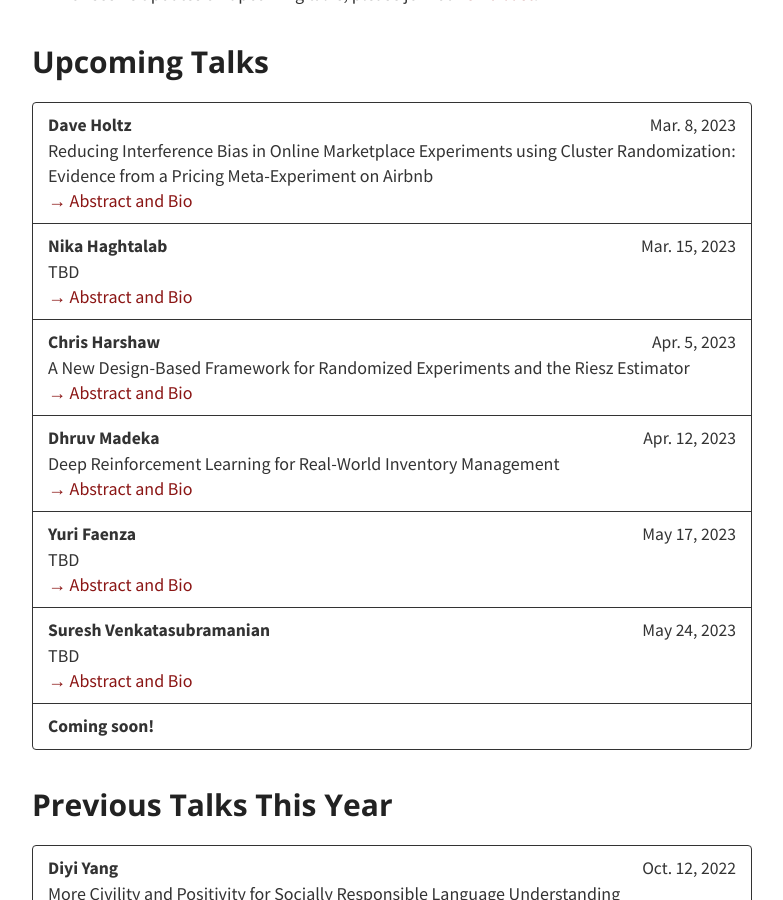
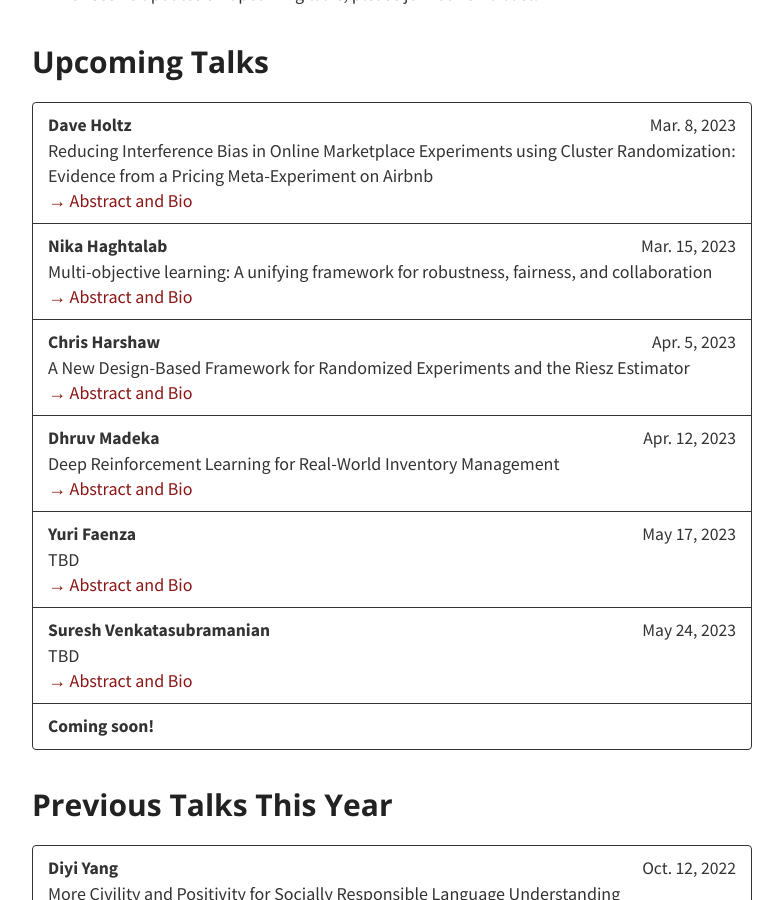
Before and after one commit to stanford-rain-seminar/stanford-rain-seminar.github.io, a Jekyll site: the page built from index.md, in a window 1280 px wide and 900 px high, scrolled down 418 px. Shown: the whole window, without its empty margins (248-1031 px from the left). Built offline with Jekyll 4.4.1, drawn with Linux system fonts in a browser that asks for light colours; nearby versions of some CDN libraries; our own code applies the rules of GitHub Pages for plain Markdown files.

Commit message:
update Nika's talk

```diff
--- a/_data/talks.yml
+++ b/_data/talks.yml
@@ -7,9 +7,9 @@
       bio: "David Holtz is an assistant professor in the Management of Organizations (MORS) and Entrepreneurship and Innovation groups at the Haas School of Business. He earned his PhD at the MIT Sloan School of Management, in the Information Technology (IT) group. He also holds an MA in Physics and Astronomy from Johns Hopkins University, and a BA in Physics from Princeton University. Holtz studies the design of online marketplaces and platforms using large-scale online field experiments and novel digital trace data. His research agenda focuses on online trust and reputation system design, the business and societal impacts of personalized recommendations, and the design and analysis of field experiments in online marketplaces. His work has appeared in a number of journals and conferences, including The Proceedings of the National Academy of Science and the ACM Conference on Economics and Computation, and has been covered by popular news outlets, such as MSNBC, The Washington Post, and the Boston Globe. Before returning to academia, Holtz spent time in the Bay Area working as a data scientist and product manager at a number of technology firms, including Airbnb (where he was one of the founding members of the company’s algorithmic pricing team) and TrialPay (acquired by Visa). In carrying out his research agenda, he continues to work closely with many leading firms in the tech sector, including Airbnb, Facebook, Spotify, Microsoft, and Etsy."
     - speaker: Nika Haghtalab
       date: Mar. 15, 2023
-      title: TBD
-      abstract: TBD
-      bio:
+      title: "Multi-objective learning: A unifying framework for robustness, fairness, and collaboration"
+      abstract: "Social and real-world considerations such as robustness, fairness, social welfare, and multi-agent tradeoffs have given rise to multi-objective learning paradigms. In recent years, these paradigms have been studied by several disconnected communities and under different names, including collaborative learning, distributional robustness, group fairness, and fair federated learning. In this talk, I will highlight the importance of multi-objective learning paradigms in general, introduce technical tools for addressing them from a simple unifying perspective, and discuss how these problems relate to classical and modern consideration in data-driven processes."
+      bio: "Nika Haghtalab is an Assistant Professor in the Department of Electrical Engineering and Computer Sciences at UC Berkeley. She works broadly on the theoretical aspects of machine learning and algorithmic economics. Prof. Haghtalab's work builds theoretical foundations for ensuring both the performance of learning algorithms in presence of everyday economic forces and the integrity of social and economic forces that are born out of the use of machine learning systems. Previously, Prof. Haghtalab was an Assistant Professor in the CS department of Cornell University, in 2019-2020. She received her Ph.D. from the Computer Science Department of Carnegie Mellon University. She is a co-founder of Learning Theory Alliance (LeT-All). Among her honors are the CMU School of Computer Science Dissertation Award, SIGecom Dissertation Honorable Mention, and NeurIPS outstanding paper award."
     - speaker: Chris Harshaw
       date: Apr. 5, 2023
       title: "A New Design-Based Framework for Randomized Experiments and the Riesz Estimator"
```
